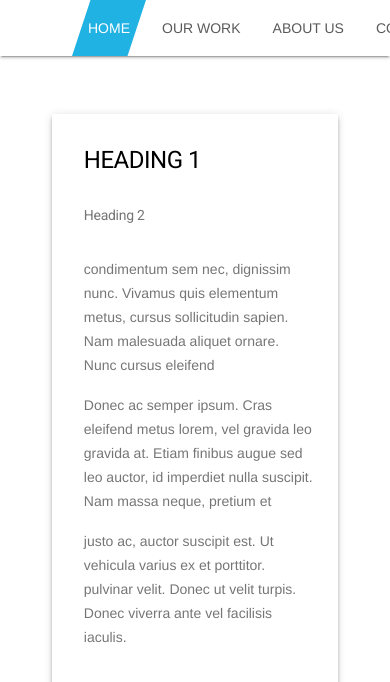
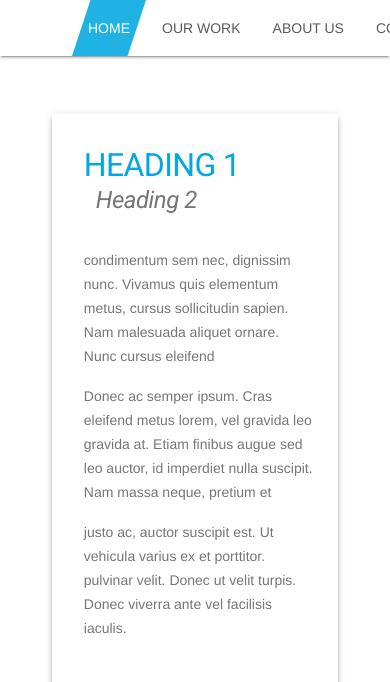
Before and after one commit to suzmas/Gulp, a website: page app/index.html in a window 390 px wide. Shown: the top 682 px of the page. Drawn offline with nearby package versions, Linux system fonts and the light colour scheme.

Commit message:
Optimize responsive card elements

```diff
--- a/app/index.html
+++ b/app/index.html
@@ -133,12 +133,14 @@
                 <div class="mdl-cell mdl-cell--10-col mdl-cell--4-col-phone content-col">
 
                   <div class="mdl-card mdl-shadow--4dp card-wide">
+                    <div class="card-titles">
                       <div class="mdl-card__title">
                         <h1 class="mdl-card__title-text">HEADING 1</h1>
                       </div>
                       <div class="mdl-card__title">
                         <h1 class="mdl-card__subtitle-text">Heading 2
                       </h1>
+                      </div>
                     </div>
                     <div class="mdl-card__supporting-text">
                       <p>condimentum sem nec, dignissim nunc. Vivamus quis elementum metus, cursus sollicitudin sapien. Nam malesuada aliquet ornare. Nunc cursus eleifend</p>
--- a/app/scss/_mdl.scss
+++ b/app/scss/_mdl.scss
@@ -15,6 +15,20 @@
     padding: 1em;
     margin: auto;
   }
+  .mdl-card__title, .mdl-card__subtitle {
+    padding: 0;
+  }
+  .mdl-card__title-text {
+    font-weight: 500;
+    font-size: 2em;
+    color: rgb(0, 167, 224);
+  }
+  .mdl-card__subtitle-text {
+    font-weight: 400;
+    font-size: 1.5em;
+    font-style: italic;
+    padding: 0 .5em;
+  }
   .mdl-card__media {
     padding: 2em;
     background-color: white;
--- a/app/scss/styles.scss
+++ b/app/scss/styles.scss
@@ -30,7 +30,9 @@
     padding: 0 5px;
   }
 }
-
+.card-titles {
+  padding: 16px;
+}
 .flex-container {
   display: flex;
   flex-flow: row wrap;
```
Also changed, not shown: app/css/main.css, app/css/styles.css. Lines whose indentation alone changed are shown as unchanged.
